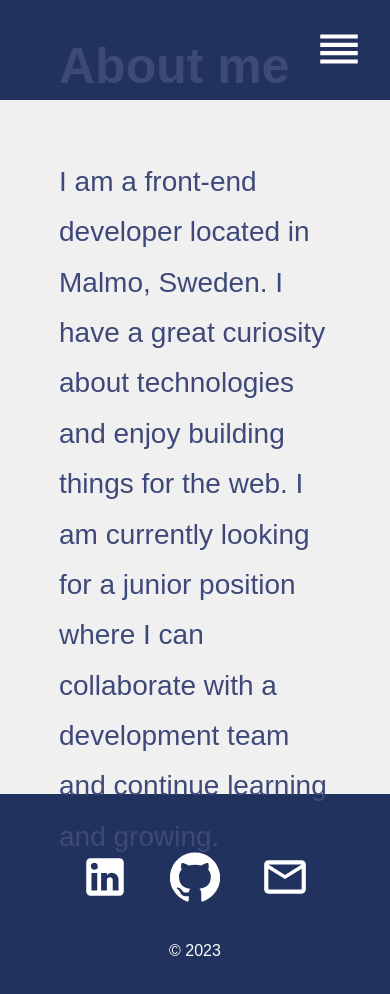
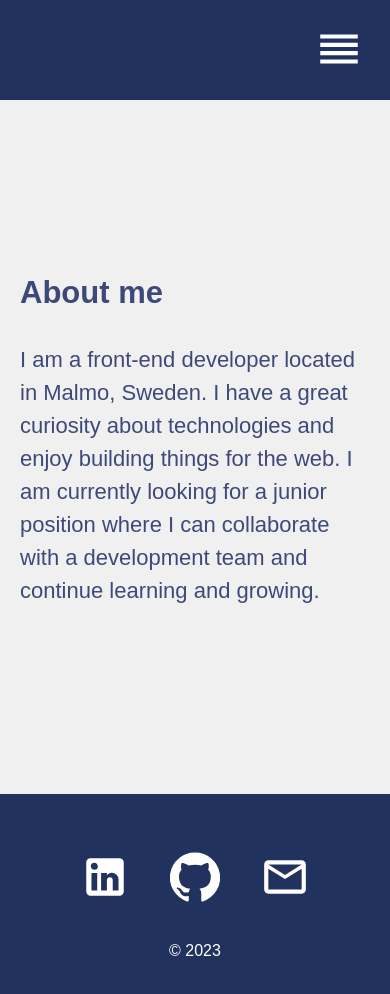
Before and after one commit to WENCHO22/portfolio, a React (Create React App) app: page /about in a window 390 px wide. Shown: the top 994 px of the page. Built offline with nearby package versions, Linux system fonts and the light colour scheme.

Commit message:
fixex responsiveness issues

```diff
--- a/src/styles/About.css
+++ b/src/styles/About.css
@@ -19,3 +19,19 @@ h1 {
   font-size: 28px;
   line-height: 1.8;
 }
+
+@media only screen and (max-width: 800px) {
+  .about {
+    width: 90%;
+    margin: 0px 20px;
+    justify-content: center;
+  }
+  h1 {
+    font-size: 31px;
+    margin: 10px 0px;
+  }
+  .about p {
+    font-size: 22px;
+    line-height: 1.5;
+  }
+}
--- a/src/styles/Projects.css
+++ b/src/styles/Projects.css
@@ -62,12 +62,14 @@
     grid-template-columns: 1fr;
     width: 100%;
   }
-  .projectItem {
-    width: 300px;
-    height: 300px;
-  }
   .projects > h1 {
     margin-left: 0.5rem;
     font-size: 30px;
   }
 }
+
+@media only screen and (min-height: 1000px) {
+  .projects > h1 {
+    font-size: 60px;
+  }
+}
```
